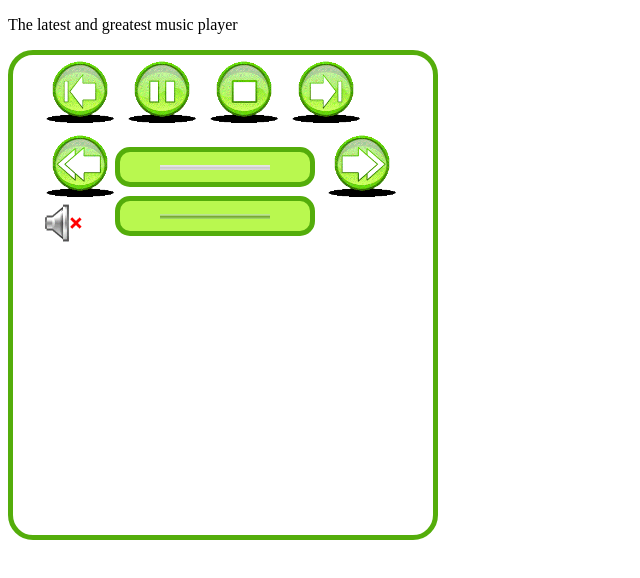
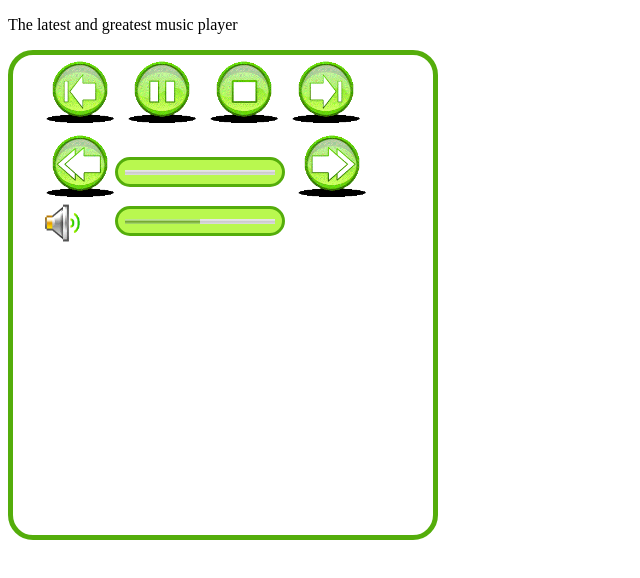
Before and after one commit to WepoRama/uPlay, a plain HTML site: page index.html in a window 1280 px wide. Shown: the whole page, without its empty margins (0-640 px from the left). Drawn offline with nearby package versions, Linux system fonts and the light colour scheme.

Commit message:
mute farið að virka

```diff
--- a/index.html
+++ b/index.html
@@ -27,7 +27,7 @@
               var playlist = ["playList/demo3.mp3", "playList/demo4.mp3","playList/demo1.mp3",];
               var options = {
                 autoPlay: true,
-                audioVolume: 1, //To ser the volume (scale 0.0 to 1.0)
+                audioVolume: 0.5, //To ser the volume (scale 0.0 to 1.0)
                 errorMsg: "Sorry"
               };
 
--- a/uPlayer.js
+++ b/uPlayer.js
@@ -74,7 +74,6 @@
 
 			/* Volume */
 			$('#player_volume_slide').attr('value', player.volume);
-			volumeSong();
 
 			$(player).bind("ended", function(){
 				songCount++;
@@ -110,6 +109,11 @@
 			$('#player_end').click(function(){ nextSong(); })
 
 			$('#player_volume').click(function(){ volumeSong();})
+
+			$('#player_volume_slide').change(function(){
+				player.volume = $(this).val() / 10;
+			})
+
 			/* Play / pause function. */
 			function playSong(){
 				$("#player_play").attr("src", pauseImage);
@@ -193,6 +197,7 @@
 					onMute = true;
 					$("#player_volume").attr("src", muteImage);
 				}
+				$("#player_volume_slide").val(player.volume);
 			}
 
 		});
--- a/uPlayerStyle.css
+++ b/uPlayerStyle.css
@@ -21,23 +21,26 @@
 	width: 40px;
 }
 #player_volume_slide{
-	position: relative;
+
 	top: -10px; /*eigum eftir að finna staðsetningu*/
 	left: 30px;
 }
 #player_progress{
 	position: relative;
 	top: -15px; /*eigum eftir að finna staðsetningu*/
+
 }
 .listElem{
 	font-size: 28px;
 	color: #54AD0B;
 }
 .progress {
-	width: 200px;
-	height: 40px;
+	width: 170px;
+	height: 30px;
+	position: relative;
 	background: #B9F84F;
-	border:5px solid #54AD0B;
-	padding:10px 40px;
+	border:3px solid #54AD0B;
+	padding:7px 7px;
 	border-radius: 15px;
+
 }
```
